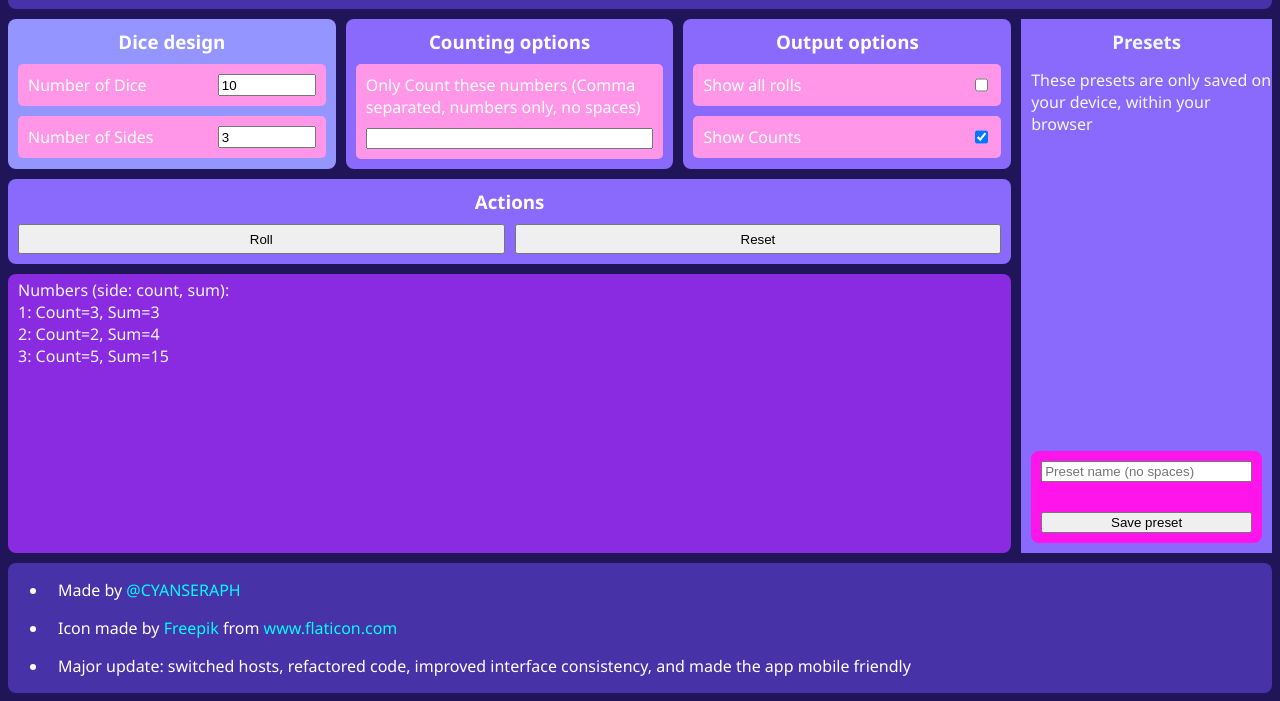
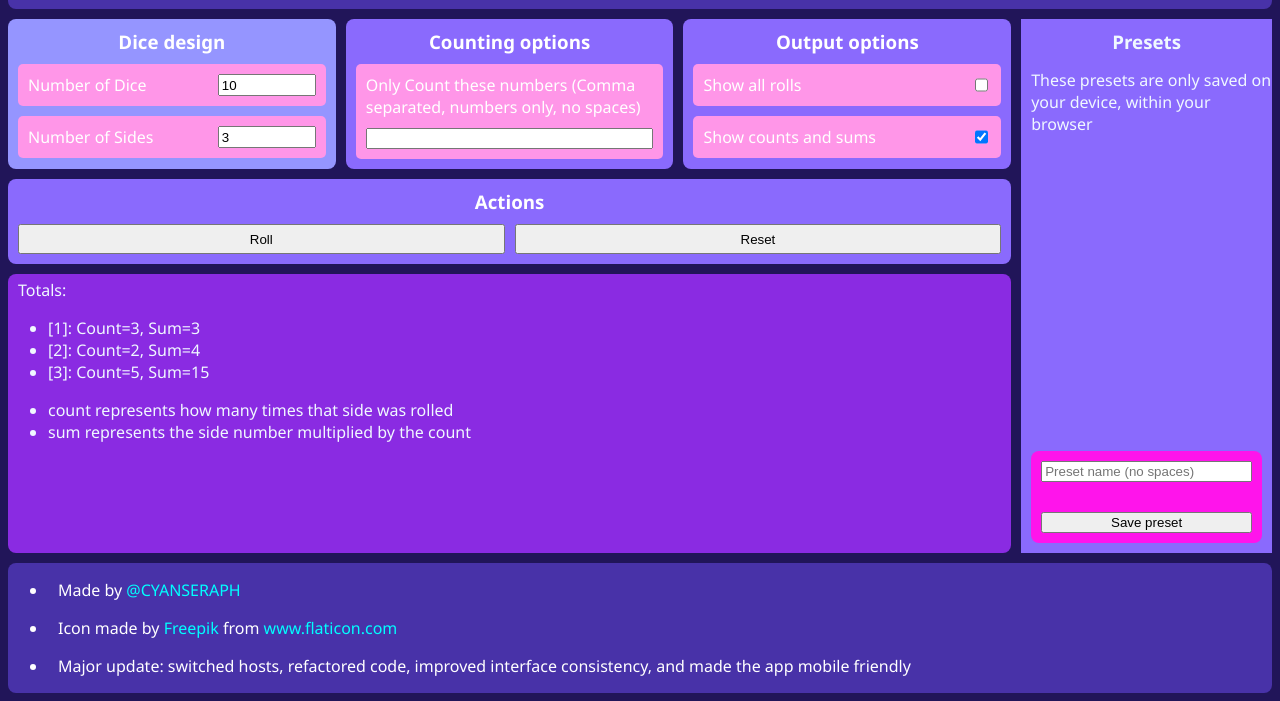
Before and after one commit to 2004seraph/polyDice, a website: page web/index.html in a window 1280 px wide. Both pictures are taken after a click on the button "Roll". Shown: the part 99-800 px from the top of the page. Drawn offline with Linux system fonts and the light colour scheme.

Commit message:
fixed output word wrapping and improved ui text

```diff
--- a/web/css/style.css
+++ b/web/css/style.css
@@ -183,8 +183,9 @@ h3 {
 
 	min-height: 100px;
 
-  	word-wrap: break-word;
+    word-break:break-all;
 	overflow-y: auto;
+	overflow-x: hidden;
 
 	flex-basis: 0;
 }
--- a/web/index.html
+++ b/web/index.html
@@ -77,7 +77,7 @@
 						<input type="checkbox" id="Raw" name="Raw" value="Raw"/>
 					</div>
 					<div class="form-group ">
-						<label class="form-group-label-small" for="Count">Show Counts</label>
+						<label class="form-group-label-small" for="Count">Show counts and sums</label>
 						<input type="checkbox" id="Count" name="Count" value="Count" checked="true"/>
 					</div>
 				</div>
--- a/web/js/dice.js
+++ b/web/js/dice.js
@@ -66,19 +66,20 @@ function userRoll() {
   var numberCountString = ""
 
   if (diceData.israw) {
-    numberCountString += "Each dice roll: " + "<br>" + JSON.stringify(roll) + "<br><br>"
+    numberCountString += "<p>Each dice roll:</p>" + "<ul><li>" + JSON.stringify(roll) + "</li></ul>"
   }
 
   if (diceData.iscount) {
-    numberCountString += "Numbers (side: count, sum): " + "<br>"
-
+    numberCountString += "<p>Totals:</p>"
+    numberCountString += "<ul>"
     let numbers = Object.keys(numberCount)
     for (let [index, item] of numbers.entries()) {
-      numberCountString += item.toString() + ": Count=" + numberCount[item] + ", Sum=" + (item * numberCount[item]).toString() + "<br>"
+      numberCountString += "<li>[" + item.toString() + "]: Count=" + numberCount[item] + ", Sum=" + (item * numberCount[item]).toString() + "</li>"
     }
+    numberCountString += "</ul><ul><li>count represents how many times that side was rolled</li><li>sum represents the side number multiplied by the count</li></ul>"
   }
 
-  let output = "<p>" + numberCountString
+  let output = numberCountString
 
   //custom counting
   var customCountsIsValid = /^[0-9,]*$/.test(diceData.customCounts);
@@ -105,7 +106,7 @@ function userRoll() {
 
   $("#outputpremessage").hide()
 
-  $('#outputBoxContent').html(output + "</p>")
+  $('#outputBoxContent').html(output)
 }
 
 //reset everything
```
